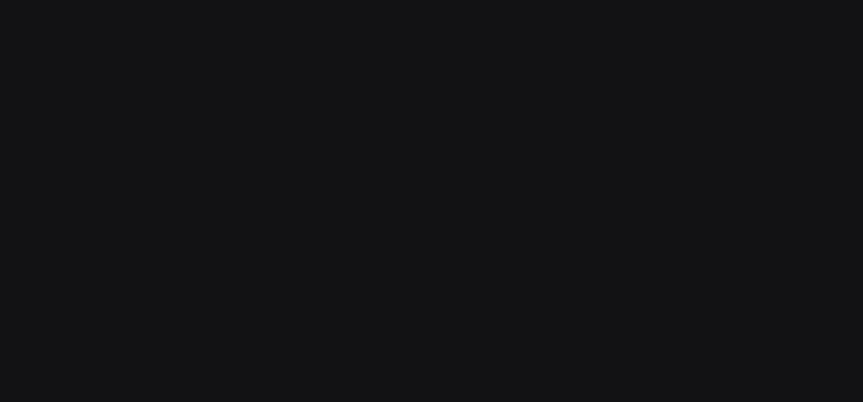
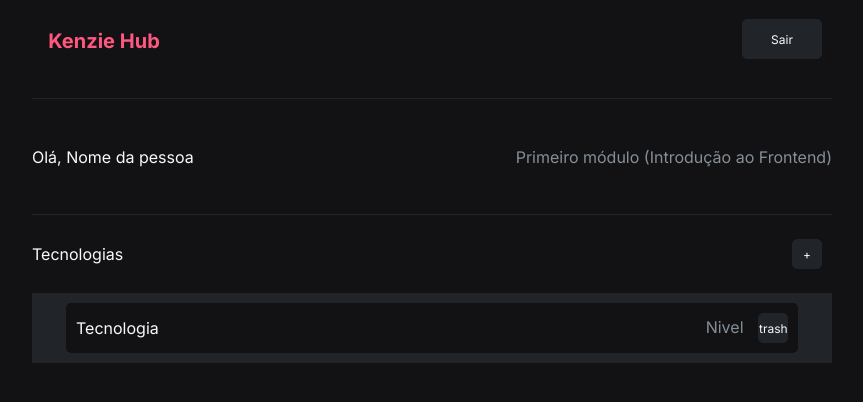
Before and after one commit to DiegoOlive29/KenzieHub-Diego, a React (Create React App) app: page /Home in a window 1280 px wide. Shown: the top 402 px of the page, without its empty margins (208-1071 px from the left). Built offline with nearby package versions, Linux system fonts and the light colour scheme.

Commit message:
Home e funcionalidade da login.

```diff
--- a/src/App.js
+++ b/src/App.js
@@ -2,7 +2,7 @@
 import { Switch, Route } from 'react-router-dom';
 import Login from './Pages/Login/Login';
 import Register from './Pages/Register/Register';
-
+import Home from './Pages/Home/Home';
 function App() {
   return (
 
@@ -22,6 +22,12 @@
           <Register/>
 
       </Route>
+
+      <Route  path={"/Home"}>
+
+          <Home/>
+
+      </Route>
     </Switch>
 
   </>
--- /dev/null
+++ b/src/Components/Card/Card.jsx
@@ -0,0 +1,14 @@
+function Card (){
+    return(
+        <div className="card">
+        <span className="technology">Tecnologia</span>
+        <span className="nivel">Nivel <button>trash </button></span>
+
+        </div>
+
+
+
+    )
+
+
+} export default Card
--- /dev/null
+++ b/src/Pages/Home/Home.jsx
@@ -0,0 +1,39 @@
+import { Container, Top, Principal } from "./Styles";
+import LogoPadrao from "../../Components/Logo/Logo";
+import { useHistory } from "react-router-dom";
+import axios from "axios";
+import * as yup from "yup";
+import Card from "../../Components/Card/Card";
+
+function Home() {
+  const history = useHistory();
+
+  function navegation(path) {
+    return history.push(path);
+  }
+
+  return (
+    <Container>
+      <Top>
+        <LogoPadrao />{" "}
+        <button onClick={() => navegation("/")} className="back">
+          Sair
+        </button>
+      </Top>
+
+      <div className="user">
+        <span className="name">Olá, Nome da pessoa</span>
+        <span className="modulo">Primeiro módulo (Introdução ao Frontend)</span>
+      </div>
+      <div className="add">
+        <span>Tecnologias </span> <button className="btnadd">+ </button>
+      </div>
+      <Principal>
+        <div className="content">
+          <Card />
+        </div>
+      </Principal>
+    </Container>
+  );
+}
+export default Home;
--- /dev/null
+++ b/src/Pages/Home/Styles.js
@@ -0,0 +1,144 @@
+import styled from "styled-components";
+
+export const Container = styled.div`
+    height:             100vh;
+    display:            flex;
+    flex-direction: column;
+    align-items:        center;
+    justify-content:    center;
+    text-align:         center;
+
+    .logoPadrao{
+        margin-bottom 30px;
+    }
+    .user{
+        height:      15%;
+        width:      100%;
+        max-width: 800px;
+
+        flex-direction: row;
+        display:         flex;
+        align-items: center;
+        text-align:         center;
+        justify-content: space-between;
+
+        border-bottom: solid 1px var(--greyBody);
+        border-top: solid 1px var(--greyBody);
+
+    }
+    .name{
+        color: var(--fontColorWhit);
+    }
+    .modulo{
+        color: var(--fontColor);
+    }
+    .add {
+        height:      10%;
+        width:      100%;
+        max-width: 800px;
+
+        flex-direction: row;
+        display:         flex;
+        align-items: center;
+        text-align:         center;
+        justify-content: space-between;
+
+        padding: 0 10px 0 0;
+    }
+    .btnadd{
+    width: 30px;
+    height 30px;
+    background:var(--greyBody);
+    border: 1px solid var(--greyBody);
+    border-radius 5px;
+    font-size: 12px;
+
+    }
+    .add > span{
+        color:var(--fontColorWhit);
+
+    }
+
+    `;
+export const Top = styled.div`
+    height:      10%;
+    width:      100%;
+    max-width: 800px;
+
+    flex-direction: row;
+    display:         flex;
+    align-items: center;
+    text-align:         center;
+    justify-content: space-between;
+
+
+    padding: 0 10px 0 0;
+    margin: 0 0 20px 0;
+
+.back{
+    width: 80px;
+    height 40px;
+    background:var(--greyBody);
+    border: 1px solid var(--greyBody);
+    border-radius 5px;
+    font-size: 12px;
+
+}`
+export const Principal = styled.div`
+    height:      65%;
+    width:      100%;
+    max-width: 800px;
+
+    display:         flex;
+    flex-direction: column;
+    align-items: center;
+    text-align:         center;
+    justify-content: start;
+
+    .content{
+        width:      100%;
+        min-height:     70px;
+        background:  var(--greyBody);
+        color: var(--fontColorWhite);
+        display:         flex;
+        flex-direction: column;
+         align-items: center;
+        text-align:         center;
+        justify-content: center;
+
+
+
+
+    }
+    .card{
+        width: 80%;
+        min-width:732px;
+        min-height:     50px;
+        background: var(--greyBack);
+
+        border-radius 5px;
+
+        flex-direction: row;
+        display:         flex;
+        align-items: center;
+        text-align:         center;
+        justify-content: space-between;
+        padding: 0 10px;
+    }
+    .technology{
+        color: var(--fontColorWhit);
+    }
+    .nivel{
+        color: var(--fontColor);
+    }
+    .nivel > button{
+    width: 30px;
+    height 30px;
+    background:var(--greyBody);
+    border: 1px solid var(--greyBody);
+    border-radius 5px;
+    font-size: 12px;
+    margin-left: 10px;
+    }
+
+`
--- a/src/Pages/Login/Login.jsx
+++ b/src/Pages/Login/Login.jsx
@@ -31,7 +31,9 @@
     .then(()=> console.log(localStorage.token))
     .catch((error) => console.log(error));
   }
-
+  if(localStorage.token){
+    return history.push("/Home")
+  }
   return (
 
     <Container>
@@ -46,7 +48,7 @@
           <span className="textInfRegister"> {errors.email?.message}</span>
         )}
         <label htmlFor="">Senha</label>
-        <input placeholder="Digite sua senha!"  {...register('password')} type="text" />
+        <input placeholder="Digite sua senha!"  {...register('password')} type="password" />
         {errors.email && (
           <span className="textInfRegister"> {errors.email?.message}</span>
         )}
--- a/src/Pages/Register/Styles.js
+++ b/src/Pages/Register/Styles.js
@@ -11,7 +11,7 @@
 
 export const ContainerTop = styled.div`
     width:           370px;
-    height:          30px;
+    height:          10%;
     display:         flex;
     align-items: center;
     justify-content: space-between;
```
